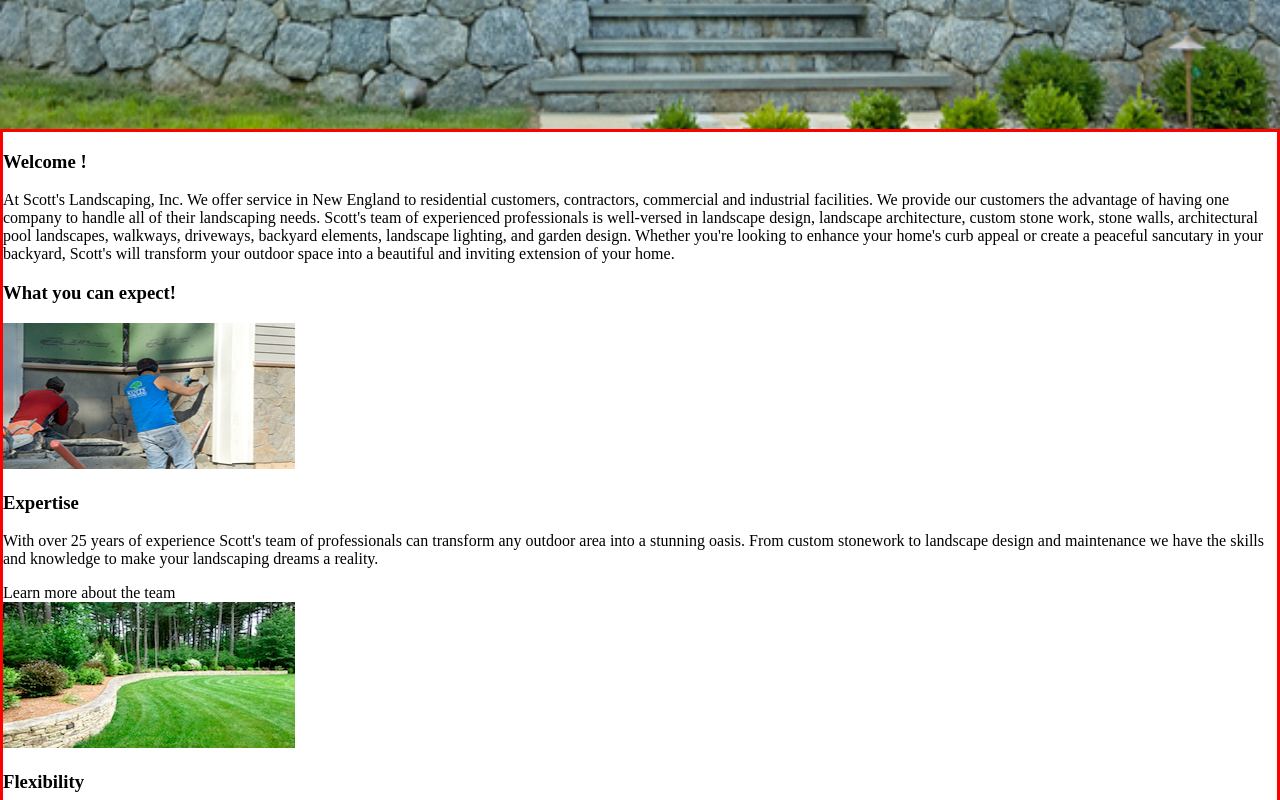
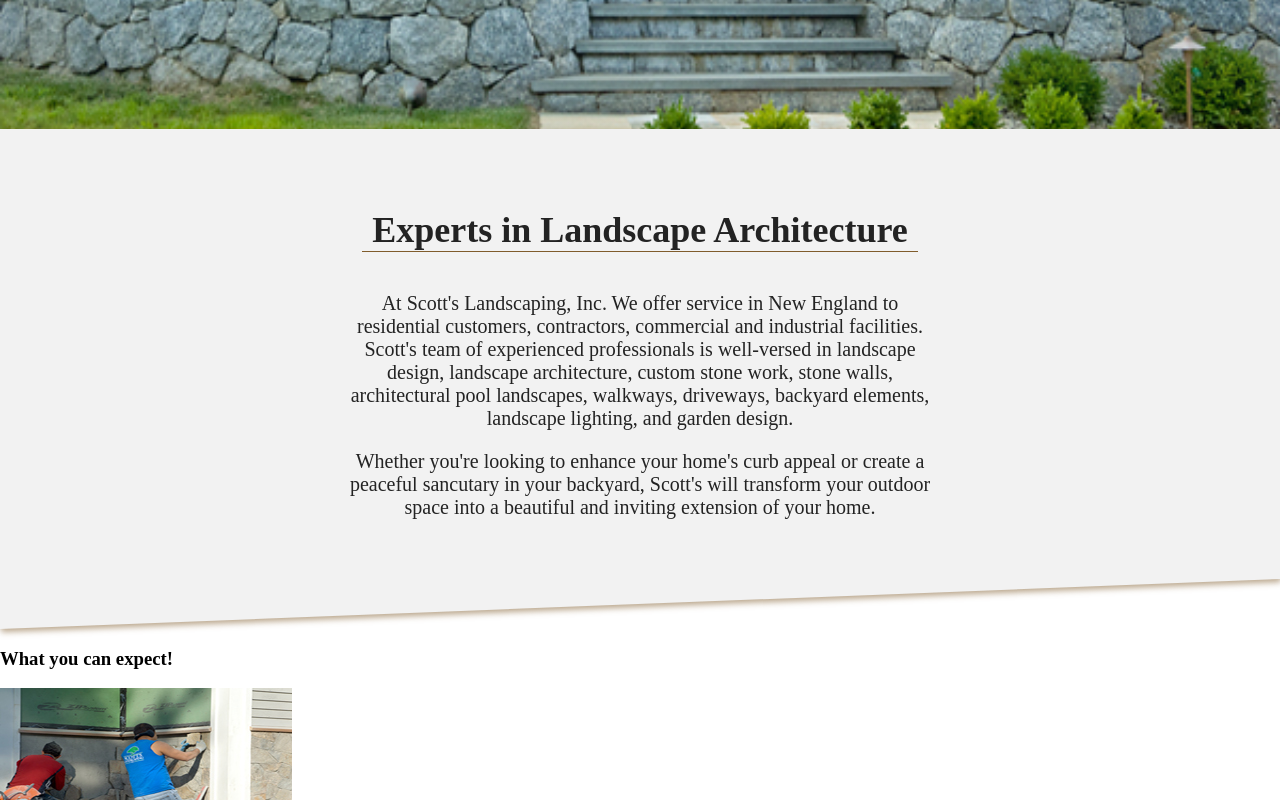
Before and after one commit to cbowman422/scottslandscaping, a React (Create React App) app: page / in a window 1280 px wide. Shown: the part 720-1520 px from the top of the page. Built offline with nearby package versions, Linux system fonts and the light colour scheme.

Commit message:
home bio css

```diff
--- a/src/css/Footer.css
+++ b/src/css/Footer.css
@@ -1,5 +1,7 @@
 .footerContainer{
   border: solid blue;
+  background-image: linear-gradient( 90deg, rgb(89, 67, 30, 0.98), rgba(139, 109, 67, 0.98)), url('../images/mulch.jpg');
+  height: 150px;
 }
 
 
--- a/src/css/Home.css
+++ b/src/css/Home.css
@@ -25,7 +25,7 @@
 
 .hero-container h2{
   margin: 30px 10px 60px 10px;
-  font-size: 3vw;
+  font-size: 4vw;
   color: var(--white);
 }
 
@@ -58,9 +58,66 @@
 
 
 .home-welcome-statement-container{
-  border: solid red;
+  display: flex;
+  flex-direction: column;
+  justify-content: center;
+  align-items: center;
+  padding-bottom: 100px;
+  background-color: var(--white);
+  clip-path: polygon(0 0, 100% 0, 100% 90%, 0 100%);
 }
 
+.home-welcome-statement-container-shadow{
+  filter: drop-shadow(1px 3px 3px rgba(116, 76, 23, 0.509))
+}
+
+.home-welcome-statement-container h3{
+  margin: 80px 10px 30px 10px;
+  text-align: center;
+  font-size: 5vw;
+  border-bottom: 1px solid rgba(116, 76, 23, 0.9);
+  padding: 0 10px;
+  color: var(--black);
+}
+
+.home-bio{
+  margin: 10px;
+  text-align: center;
+  max-width: 600px;
+  font-size: 4vw;
+  color: var(--black);
+}
+
+
+
+/* ------------------------- FULLSCREEN CSS -------------------------- */
+
+
+
+@media all and (min-width: 500px) and (max-width: 649px){
+  .home-bio{
+    font-size: 20px;
+  }
+}
+
+
+@media all and (min-width: 650px) and (max-width: 819px){
+
+  .hero-container h2{
+    font-size: 3vw; ;
+  }
+
+
+  .home-welcome-statement-container h3{
+    font-size: 36px;
+  }
+
+  .home-bio{
+    font-size: 20px;
+  }
+
+
+}
 
 @media all and (min-width: 820px) {
 
@@ -85,4 +142,13 @@
     font-size: 24px;
   }
 
+  .home-welcome-statement-container h3{
+    font-size: 36px;
+  }
+
+  .home-bio{
+    font-size: 20px;
+  }
+
+
 }
--- a/src/pages/Home.js
+++ b/src/pages/Home.js
@@ -19,20 +19,21 @@
          <a href="/" > Schedule a consultation </a>
       </div>
 
-      <div className="home-welcome-statement-container">
+       <div className="home-welcome-statement-container-shadow">
+          <div className="home-welcome-statement-container">
 
-        <h3> Welcome ! </h3>
+            <h3> Experts in Landscape Architecture </h3>
 
-        <p>
-          At Scott's Landscaping, Inc. We offer service in New England to residential customers, contractors, commercial and industrial facilities.
+            <p className="home-bio">
+              At Scott's Landscaping, Inc. We offer service in New England to residential customers, contractors, commercial and industrial facilities.
+              Scott's team of experienced professionals is well-versed in landscape design, landscape architecture, custom stone work, stone walls, architectural pool landscapes, walkways, driveways, backyard elements, landscape lighting, and garden design.
+              </p>
+              <p className="home-bio">
+              Whether you're looking to enhance your home's curb appeal or create a peaceful sancutary in your backyard, Scott's will transform your outdoor space into a beautiful and inviting extension of your home.
+            </p>
 
-          We provide our customers the advantage of having one company to handle all of their landscaping needs.
-
-          Scott's team of experienced professionals is well-versed in landscape design, landscape architecture, custom stone work, stone walls, architectural pool landscapes, walkways, driveways, backyard elements, landscape lighting, and garden design.
-
-          Whether you're looking to enhance your home's curb appeal or create a peaceful sancutary in your backyard, Scott's will transform your outdoor space into a beautiful and inviting extension of your home.
-        </p>
-
+          </div>
+       </div>
 
         <div className="home-welcome-details-container">
           <h3> What you can expect! </h3>
@@ -70,7 +71,7 @@
           </div>
 
         </div>
-      </div>
+
 
     </div>
 
```
Also changed, not shown: src/images/mulch.jpg (added).
